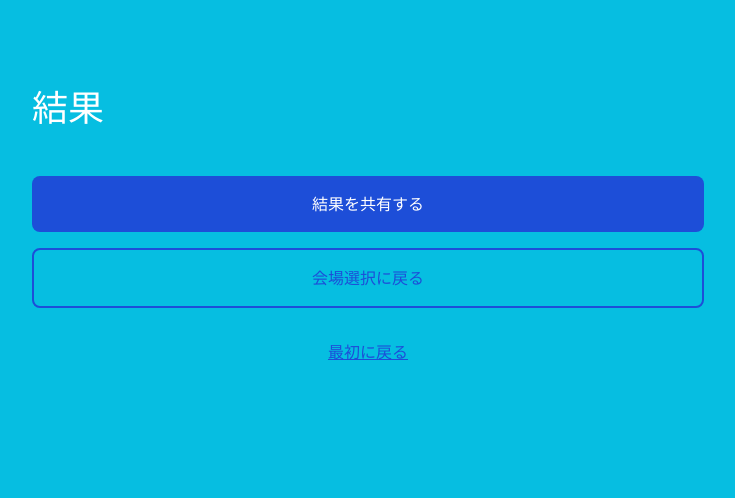
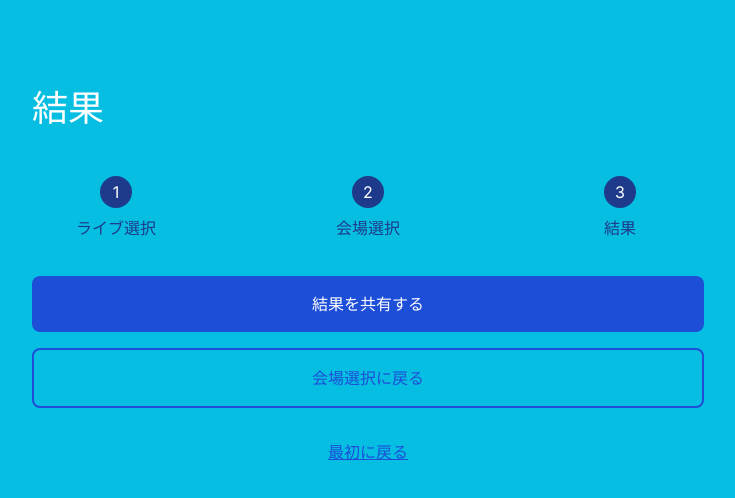
Before and after one commit to Suntory-Y-Water/inori-track, a Next.js app: page /result in a window 1280 px wide. Shown: the top 498 px of the page, without its empty margins (272-1007 px from the left). Built offline with nearby package versions, Linux system fonts and the light colour scheme.

Commit message:
update: ステップナビゲーションの実装

```diff
--- a/src/app/components/StepNavigator.tsx
+++ b/src/app/components/StepNavigator.tsx
@@ -5,8 +5,6 @@ const StepNavigator: React.FC<StepNavigatorProps> = ({ steps, currentStep }) =>
   return (
     <div className='w-full flex flex-col items-center justify-center'>
       <div className='w-full flex justify-between mb-4'>
-        {' '}
-        {/* justify-betweenを使用 */}
         {steps.map((step, index) => (
           <div
             key={index}
@@ -17,12 +15,12 @@ const StepNavigator: React.FC<StepNavigatorProps> = ({ steps, currentStep }) =>
           >
             <div
               className={`h-8 w-8 rounded-full flex items-center justify-center ${
-                index < currentStep ? 'bg-blue-900 text-white' : 'bg-gray-200 text-gray-500'
+                index < currentStep ? 'bg-blue-900 text-white' : 'bg-gray-500 text-white'
               }`}
             >
               {index + 1}
             </div>
-            <div className='mt-2 text-center'>{step}</div> {/* text-centerを追加 */}
+            <div className='mt-2 text-center'>{step}</div>
           </div>
         ))}
       </div>
--- a/src/app/live/page.tsx
+++ b/src/app/live/page.tsx
@@ -1,11 +1,14 @@
 import Button from '../components/Button';
 import Header from '../components/Header';
+import { stepLabel } from '@/types';
+import StepNavigator from '../components/StepNavigator';
 
 export default function Live() {
   return (
     <main className='flex flex-col items-center min-h-screen py-10'>
       <div className='space-y-4 w-80 md:w-full max-w-2xl'>
         <Header text='参加したライブを選択してください' />
+        <StepNavigator steps={stepLabel} currentStep={1} />
         <Button text='会場を選択する' color='primary' href='/venue' />
         <Button text='最初に戻る' color='secondary' href='/' />
       </div>
--- a/src/app/result/page.tsx
+++ b/src/app/result/page.tsx
@@ -1,13 +1,16 @@
+import { stepLabel } from '@/types';
 import Button from '../components/Button';
 import Header from '../components/Header';
+import StepNavigator from '../components/StepNavigator';
 
 export default function Result() {
   return (
     <main className='flex flex-col items-center min-h-screen py-10'>
       <div className='space-y-4 w-80 md:w-full max-w-2xl'>
         <Header text='結果' />
+        <StepNavigator steps={stepLabel} currentStep={3} />
         <Button text='結果を共有する' color='primary' href='/' />
-        <Button text='会場選択に戻る' color='secondary' href='/live' />
+        <Button text='会場選択に戻る' color='secondary' href='/venue' />
         <Button text='最初に戻る' color='tertiary' href='/' />
       </div>
     </main>
--- a/src/app/venue/page.tsx
+++ b/src/app/venue/page.tsx
@@ -1,11 +1,14 @@
+import { stepLabel } from '@/types';
 import Button from '../components/Button';
 import Header from '../components/Header';
+import StepNavigator from '../components/StepNavigator';
 
 export default function Venue() {
   return (
     <main className='flex flex-col items-center min-h-screen py-10'>
       <div className='space-y-4 w-80 md:w-full max-w-2xl'>
         <Header text='LIVE TOUR 2019 Catch the Rainbow!' />
+        <StepNavigator steps={stepLabel} currentStep={2} />
         <Button text='結果を見る' color='primary' href='/result' />
         <Button text='ライブ選択に戻る' color='secondary' href='/live' />
       </div>
```
